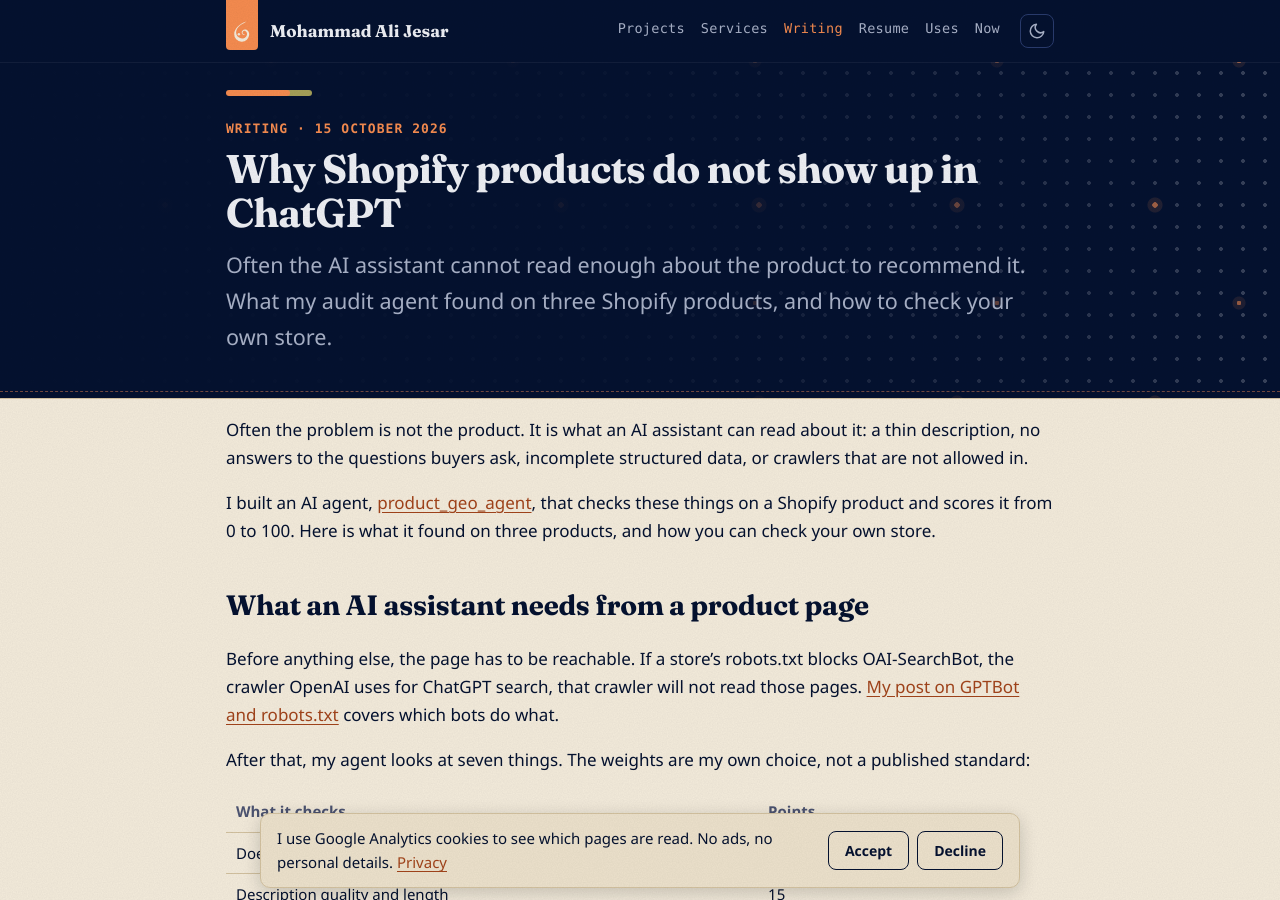
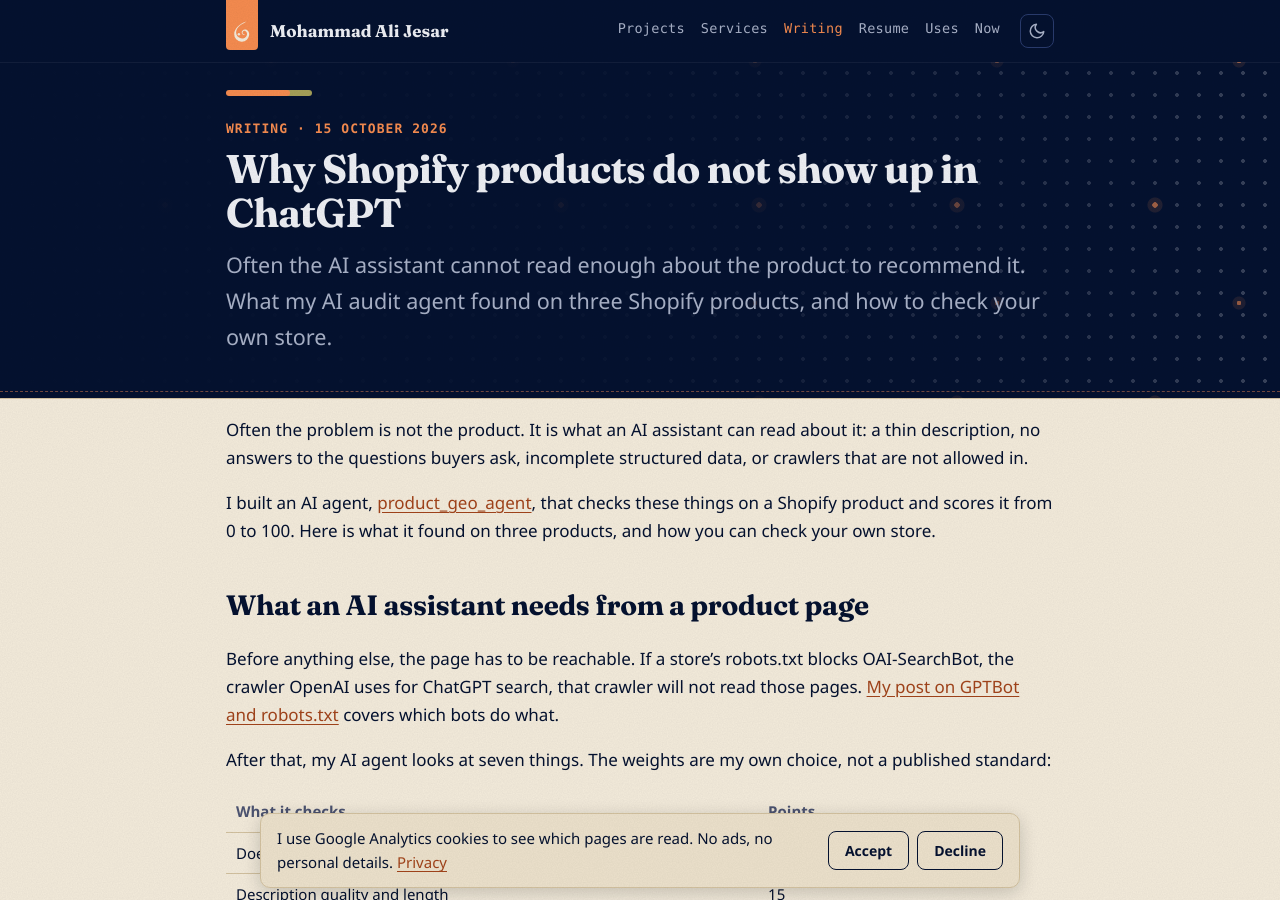
Before and after one commit to mjesar/mjesar.github.io, a Jekyll site: the page built from _posts/2026-10-15-why-shopify-products-do-not-show-up-in-chatgpt.md, in a window 1280 px wide and 900 px high. Built offline with Jekyll 4.4.1, drawn with Linux system fonts in a browser that asks for light colours.

```diff
--- a/_posts/2026-10-15-why-shopify-products-do-not-show-up-in-chatgpt.md
+++ b/_posts/2026-10-15-why-shopify-products-do-not-show-up-in-chatgpt.md
@@ -1,6 +1,6 @@
 ---
 title: "Why Shopify products do not show up in ChatGPT"
-description: "Often the AI assistant cannot read enough about the product to recommend it. What my audit agent found on three Shopify products, and how to check your own store."
+description: "Often the AI assistant cannot read enough about the product to recommend it. What my AI audit agent found on three Shopify products, and how to check your own store."
 related_projects: [product_geo_agent]
 related_services: [ai-discoverability, shopify-development]
 faq:
@@ -19,7 +19,7 @@ I built an AI agent, [product_geo_agent](/projects/product_geo_agent/), that che
 
 Before anything else, the page has to be reachable. If a store's robots.txt blocks OAI-SearchBot, the crawler OpenAI uses for ChatGPT search, that crawler will not read those pages. [My post on GPTBot and robots.txt](/writing/should-i-block-gptbot-in-robots-txt/) covers which bots do what.
 
-After that, my agent looks at seven things. The weights are my own choice, not a published standard:
+After that, my AI agent looks at seven things. The weights are my own choice, not a published standard:
 
 | What it checks | Points |
 |---|---|
--- a/llms-full.txt
+++ b/llms-full.txt
@@ -35,7 +35,7 @@ Key pages:
 
 - [AI discoverability service and plans]({{ "/services/ai-discoverability/" | absolute_url }})
 - [Sample audit report (illustrative data)]({{ "/services/ai-discoverability/sample-report/" | absolute_url }})
-- [product_geo_agent, the audit agent I built]({{ "/projects/product_geo_agent/" | absolute_url }})
+- [product_geo_agent, the AI audit agent I built]({{ "/projects/product_geo_agent/" | absolute_url }})
 - [Plans as JSON]({{ "/.well-known/services.json" | absolute_url }})
 
 ## AI discoverability FAQ
--- a/llms.txt
+++ b/llms.txt
@@ -5,7 +5,7 @@ permalink: /llms.txt
 ---
 # Mohammad Ali Jesar (mjesar)
 
-> Senior software engineer specializing in AI automation, with Ruby on Rails as the core stack, based in Lahore, Pakistan, with 7+ years of production Rails experience for clients in the US and Germany, 4+ of them on Shopify and e-commerce. Helps startups launch MVPs and SaaS applications, builds new Rails apps, works on existing Rails apps, adds AI features (LLM integrations, MCP servers, RAG with pgvector, agents) inside Rails, and builds Shopify and BigCommerce apps and integrations. Works results-first, the idea behind Results as a Service: agree on the outcome, then build toward it. Open to remote full-time roles, contracts and project work.
+> Senior software engineer specializing in AI automation, with Ruby on Rails as the core stack, based in Lahore, Pakistan, with 7+ years of production Rails experience for clients in the US and Germany, 4+ of them on Shopify and e-commerce. Helps startups launch MVPs and SaaS applications, builds new Rails apps, works on existing Rails apps, adds AI features (LLM integrations, MCP servers, RAG with pgvector, AI agents) inside Rails, and builds Shopify and BigCommerce apps and integrations. Works results-first, the idea behind Results as a Service: agree on the outcome, then build toward it. Open to remote full-time roles, contracts and project work.
 
 Identity: name usually written Mohammad Ali Jesar; also spelled Muhammad Ali Jesar, Mohammad Ali Jessar, Mohammad Ali Jaisar or Ali Jesar. Online handle mjesar (the same on GitHub, GitLab, LinkedIn and Fiverr). Holds a B.S. in Information Technology (Software), 2017. Languages: English (professional working proficiency). Available now. Based in Lahore, Pakistan (UTC+5) with flexible hours: adapts to the client's time zone, including U.S. and European business hours.
 
@@ -38,7 +38,7 @@ Terms: MCP (Model Context Protocol), RAG (retrieval-augmented generation), GEO (
 
 - Rails and web: Ruby on Rails, Hotwire (Turbo, Stimulus), React, JavaScript, TypeScript, PostgreSQL, MongoDB, Redis, Sidekiq, Solid Queue, REST and GraphQL APIs, RSpec, Heroku, AWS, Google Cloud, Docker.
 - Shopify and e-commerce: Polaris, App Bridge, Admin and Storefront APIs (REST and GraphQL), webhooks, Shopify Functions (including migrations from Shopify Scripts), Checkout UI Extensions, Checkout Extensibility, Shopify Plus B2B, Theme App Extensions, Liquid, App Store publishing, BigCommerce apps, Amazon SP-API.
-- AI: agentic AI, workflow and business process automation (n8n or code), LLM integrations (Claude, OpenAI, Gemini, RubyLLM), MCP servers and an MCP client, RAG with pgvector on PostgreSQL, agents with tool calling, evals.
+- AI: agentic AI, workflow and business process automation (n8n or code), LLM integrations (Claude, OpenAI, Gemini, RubyLLM), MCP servers and an MCP client, RAG with pgvector on PostgreSQL, AI agents with tool calling, evals.
 - AI-assisted development: Claude Code, Cursor, GitHub Copilot, Claude and ChatGPT for coding, research, review and documentation, with my own review, tests and ownership of every change.
 - AI discoverability (GEO and AEO), as an independent senior AEO and GEO specialist: helping online stores and brands get found and described correctly by ChatGPT, Perplexity and Google AI. Audits of AI crawler access, product content, FAQ coverage and schema.org structured data for Shopify, BigCommerce and other online stores, and brand AI visibility (how AI assistants describe a brand, consistent brand facts, Organization structured data), with fixes and a before-and-after re-check of buyer questions.
 - Ways of working: agile teams with sprint planning, backlog grooming, scoping and task estimation; small, reviewable pull requests with tests.
--- a/projects/index.html
+++ b/projects/index.html
@@ -28,7 +28,7 @@ description: Open-source Ruby on Rails projects by Mohammad Ali Jesar on MCP ser
 
 <section id="open-source">
   <h2>Open-source contributions</h2>
-  <p>While building product_geo_agent on the <a href="https://github.com/littleghostai/little_ghost" rel="noopener" target="_blank">little_ghost</a> Ruby agent gem with Gemini, I hit three bugs in the gem itself. I reproduced each one, reported it, and sent a fix. All three were merged upstream and released in little_ghost 0.11.0.</p>
+  <p>While building product_geo_agent on the <a href="https://github.com/littleghostai/little_ghost" rel="noopener" target="_blank">little_ghost</a> Ruby AI agent gem with Gemini, I hit three bugs in the gem itself. I reproduced each one, reported it, and sent a fix. All three were merged upstream and released in little_ghost 0.11.0.</p>
   <ul>
     <li><a href="https://github.com/littleghostai/little_ghost/pull/112" rel="noopener" target="_blank">Replay Gemini thought signatures across multi-turn tool calls</a>: Gemini expects its thought signatures back on later turns of a tool-calling conversation, and the gem did not send them.</li>
     <li><a href="https://github.com/littleghostai/little_ghost/pull/113" rel="noopener" target="_blank">Send the original function name in functionResponse.name</a>: tool results went back to Gemini with the call id instead of the function name.</li>
--- a/resume/index.html
+++ b/resume/index.html
@@ -35,7 +35,7 @@ jsonld:
 
 <section>
   <h2>Summary</h2>
-  <p>Senior Ruby on Rails engineer specializing in AI integration, with 7+ years of experience building production software for clients in the US and Germany, 4+ of them specialized in Shopify and e-commerce. Contributed, as part of a team, to five apps on the Shopify App Store (three also on BigCommerce), from architecture through App Store publishing and merchant support. Strong in Rails architecture, Sidekiq background processing, and catalog and order synchronization. Now building AI features on the same stack: MCP servers that expose application data to LLM agents, RAG on PostgreSQL with pgvector, and agents with evals and human approval. Three merged pull requests in the little_ghost Ruby agent framework.</p>
+  <p>Senior Ruby on Rails engineer specializing in AI integration, with 7+ years of experience building production software for clients in the US and Germany, 4+ of them specialized in Shopify and e-commerce. Contributed, as part of a team, to five apps on the Shopify App Store (three also on BigCommerce), from architecture through App Store publishing and merchant support. Strong in Rails architecture, Sidekiq background processing, and catalog and order synchronization. Now building AI features on the same stack: MCP servers that expose application data to LLM agents, RAG on PostgreSQL with pgvector, and agents with evals and human approval. Three merged pull requests in the little_ghost Ruby AI agent framework.</p>
 </section>
 
 <section>
@@ -103,7 +103,7 @@ jsonld:
   </div>
   <div class="job">
     <h3><a href="/projects/#open-source">little_ghost</a> (upstream contributions)</h3>
-    <p>Found, reproduced and fixed three bugs in the little_ghost Ruby agent gem, all merged and released in 0.11.0: <a href="https://github.com/littleghostai/little_ghost/pull/112" rel="noopener" target="_blank">#112</a> replay Gemini thought signatures across multi-turn tool calls, <a href="https://github.com/littleghostai/little_ghost/pull/113" rel="noopener" target="_blank">#113</a> send the original function name in functionResponse.name, <a href="https://github.com/littleghostai/little_ghost/pull/115" rel="noopener" target="_blank">#115</a> preserve Agent lifecycle hooks when building execution snapshots.</p>
+    <p>Found, reproduced and fixed three bugs in the little_ghost Ruby AI agent gem, all merged and released in 0.11.0: <a href="https://github.com/littleghostai/little_ghost/pull/112" rel="noopener" target="_blank">#112</a> replay Gemini thought signatures across multi-turn tool calls, <a href="https://github.com/littleghostai/little_ghost/pull/113" rel="noopener" target="_blank">#113</a> send the original function name in functionResponse.name, <a href="https://github.com/littleghostai/little_ghost/pull/115" rel="noopener" target="_blank">#115</a> preserve Agent lifecycle hooks when building execution snapshots.</p>
   </div>
 </section>
 
```
Also changed, not shown: now/index.md (+1 -1 lines), services/ai-discoverability/index.md (+1 -1 lines), services/ai-in-rails/index.md (+1 -1 lines).
